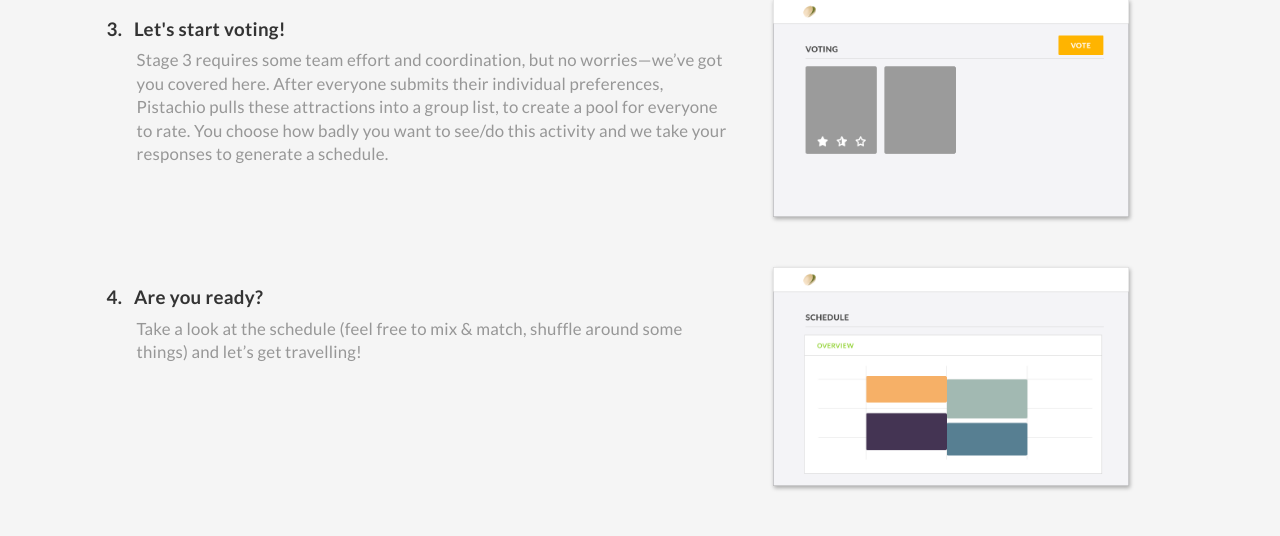
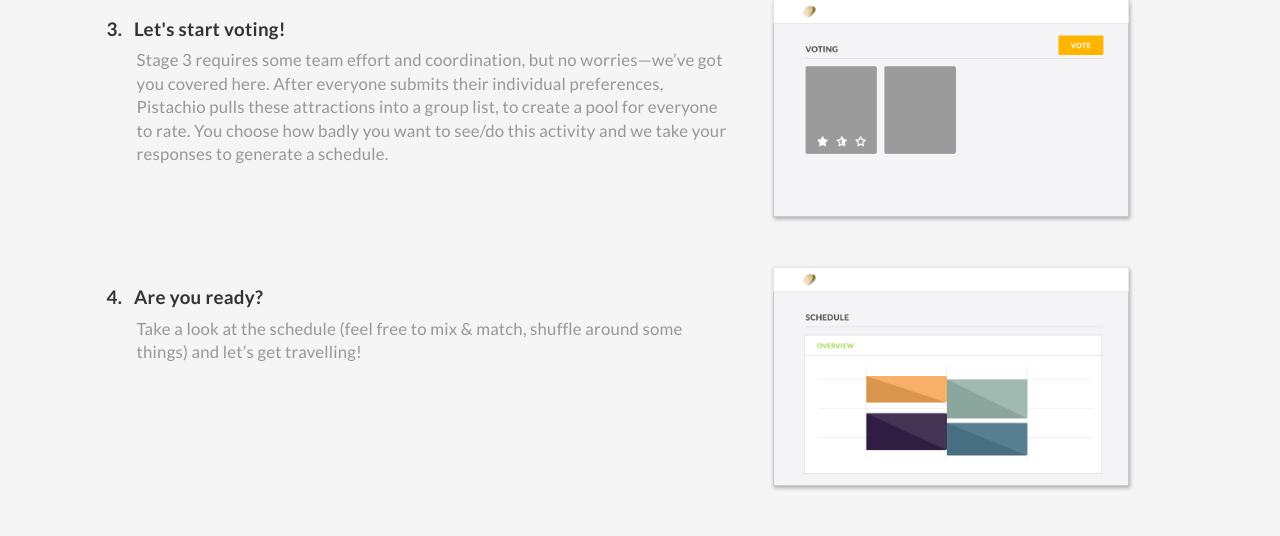
Before and after one commit to spdasilv/pistachio, a Django app: template pistachio/api/templates/api/about.html in a window 1280 px wide. Shown: the part 1047-1583 px from the top of the page. Run offline with Django 3.2, Linux system fonts and the light colour scheme; the template is opened without the code that fills it, so the values that code supplies are empty; the visitor is signed in with stand-in values (Sample User, id 1).

Commit message:
update graphics
try to put in favicon?

```diff
--- a/pistachio/api/templates/api/index.html
+++ b/pistachio/api/templates/api/index.html
@@ -4,6 +4,9 @@
 <head>
     <link href="{% static "api/css/style.css" %}" rel="stylesheet" type="text/css"/>
     <link href="{% static "api/css/styling.css" %}" rel="stylesheet" type="text/css"/>
+
+    <link rel="icon" href="{% static "api/assets/favicon.ico"%}" type="image/x-icon" />
+
 </head>
 <div class="header-container">
 
```
Also changed, not shown: pistachio/api/static/api/assets/favicon.ico (added), pistachio/api/static/api/img/4-calendar1.png.
